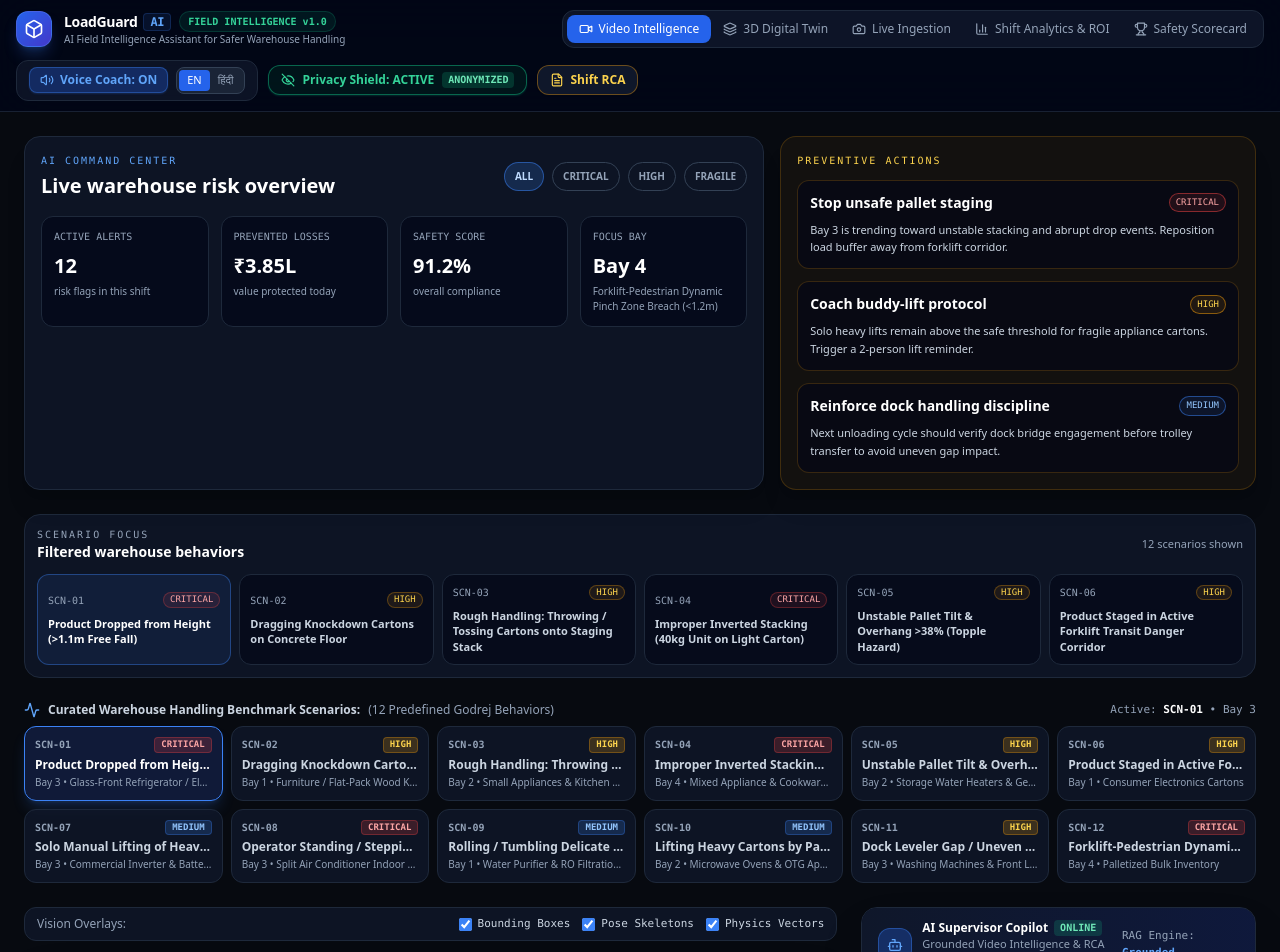
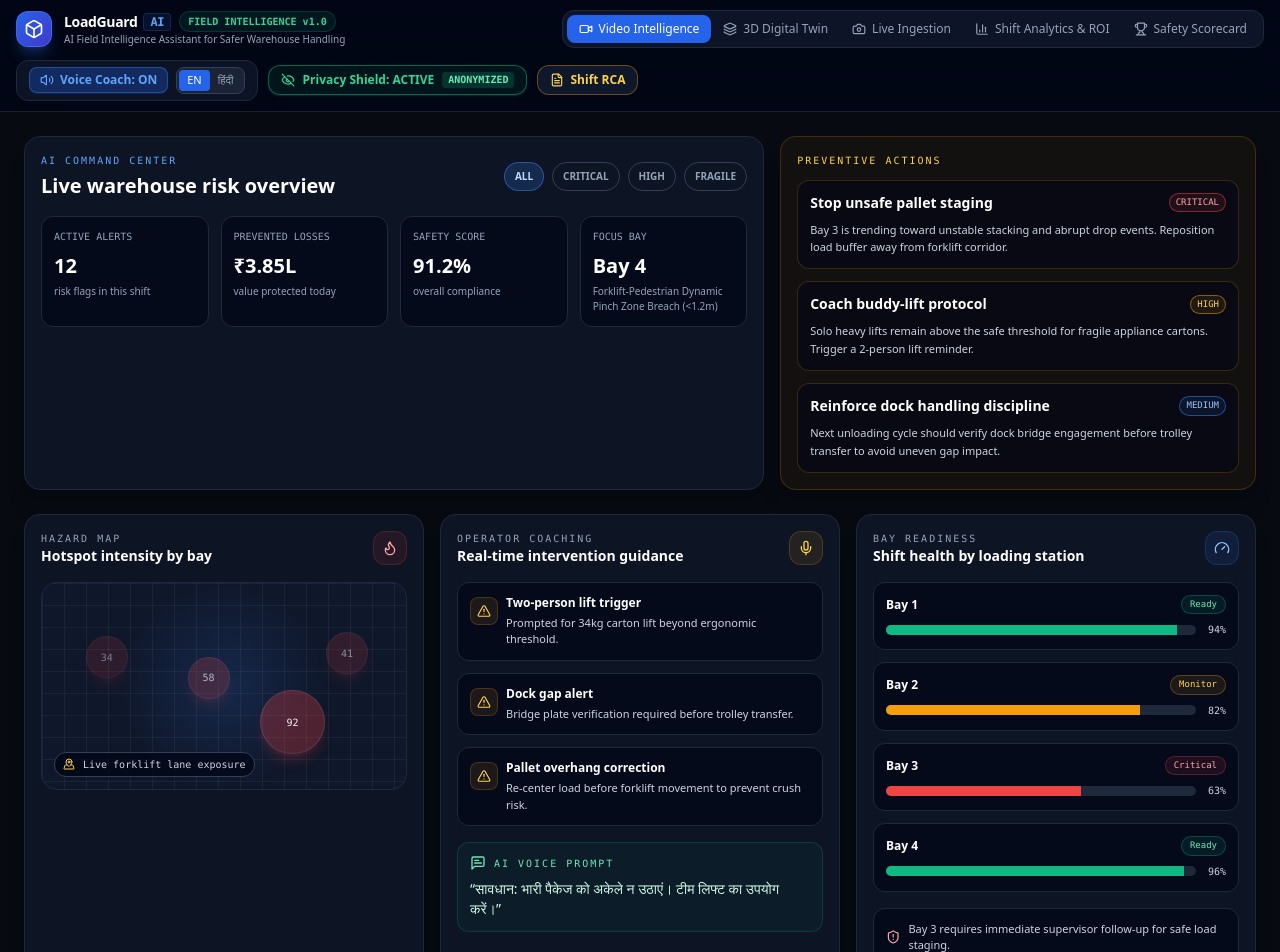
Before and after one commit to Aaditya1018/Intelligence-for-Warehouse-Handling, a React (Vite) app in the folder frontend/: page / in a window 1280 px wide. Shown: the top 952 px of the page. Built offline with nearby package versions, Linux system fonts and the light colour scheme.

Commit message:
feat: add bay hotspot and coaching dashboard

```diff
--- a/frontend/src/App.tsx
+++ b/frontend/src/App.tsx
@@ -12,6 +12,9 @@ import { SafetyScorecard } from './components/SafetyScorecard';
 import { RcaReportModal } from './components/RcaReportModal';
 import { VoiceAlertSystem } from './components/VoiceAlertSystem';
 import { PrivacyShieldToggle } from './components/PrivacyShieldToggle';
+import { HazardHeatmap } from './components/HazardHeatmap';
+import { OperatorCoachPanel } from './components/OperatorCoachPanel';
+import { BayReadinessPanel } from './components/BayReadinessPanel';
 
 import {
   Video,
@@ -287,6 +290,12 @@ export default function App() {
           </div>
         </div>
 
+        <div className="grid grid-cols-1 xl:grid-cols-3 gap-4">
+          <HazardHeatmap />
+          <OperatorCoachPanel />
+          <BayReadinessPanel />
+        </div>
+
         <div className="rounded-2xl border border-slate-800 bg-slate-900/80 p-3">
           <div className="flex items-center justify-between gap-3 mb-3">
             <div>
--- /dev/null
+++ b/frontend/src/components/BayReadinessPanel.tsx
@@ -0,0 +1,69 @@
+import React from 'react';
+import { CheckCircle2, Gauge, ShieldAlert } from 'lucide-react';
+
+const readiness = [
+  { bay: 'Bay 1', status: 'Ready', score: 94, color: 'emerald' },
+  { bay: 'Bay 2', status: 'Monitor', score: 82, color: 'amber' },
+  { bay: 'Bay 3', status: 'Critical', score: 63, color: 'red' },
+  { bay: 'Bay 4', status: 'Ready', score: 96, color: 'emerald' }
+];
+
+export const BayReadinessPanel: React.FC = () => {
+  return (
+    <div className="rounded-2xl border border-slate-800 bg-slate-900/80 p-4 shadow-xl">
+      <div className="flex items-center justify-between mb-4">
+        <div>
+          <p className="text-[10px] font-mono uppercase tracking-[0.2em] text-slate-400">Bay readiness</p>
+          <h3 className="text-sm font-bold text-white">Shift health by loading station</h3>
+        </div>
+        <div className="p-2 rounded-xl bg-blue-500/10 text-blue-300 border border-blue-500/20">
+          <Gauge className="w-4 h-4" />
+        </div>
+      </div>
+
+      <div className="space-y-3">
+        {readiness.map((item) => (
+          <div key={item.bay} className="rounded-xl border border-slate-800 bg-slate-950/70 p-3">
+            <div className="flex items-center justify-between gap-2">
+              <span className="text-xs font-bold text-white">{item.bay}</span>
+              <span className={`text-[9px] font-mono px-2 py-0.5 rounded-full border ${
+                item.color === 'emerald'
+                  ? 'border-emerald-500/30 text-emerald-300 bg-emerald-500/10'
+                  : item.color === 'amber'
+                  ? 'border-amber-500/30 text-amber-300 bg-amber-500/10'
+                  : 'border-red-500/30 text-red-300 bg-red-500/10'
+              }`}>{item.status}</span>
+            </div>
+
+            <div className="mt-2 flex items-center justify-between gap-3">
+              <div className="h-2.5 flex-1 rounded-full bg-slate-800 overflow-hidden">
+                <div
+                  className={`h-full ${
+                    item.color === 'emerald'
+                      ? 'bg-emerald-500'
+                      : item.color === 'amber'
+                      ? 'bg-amber-500'
+                      : 'bg-red-500'
+                  }`}
+                  style={{ width: `${item.score}%` }}
+                />
+              </div>
+              <span className="text-[10px] font-mono text-slate-300">{item.score}%</span>
+            </div>
+          </div>
+        ))}
+      </div>
+
+      <div className="mt-4 rounded-xl border border-slate-800 bg-slate-950/70 p-3">
+        <div className="flex items-center gap-2 text-slate-300">
+          {readiness.some((item) => item.status === 'Critical') ? (
+            <ShieldAlert className="w-4 h-4 text-red-300" />
+          ) : (
+            <CheckCircle2 className="w-4 h-4 text-emerald-300" />
+          )}
+          <span className="text-[11px]">Bay 3 requires immediate supervisor follow-up for safe load staging.</span>
+        </div>
+      </div>
+    </div>
+  );
+};
--- /dev/null
+++ b/frontend/src/components/HazardHeatmap.tsx
@@ -0,0 +1,53 @@
+import React from 'react';
+import { Flame, MapPinned } from 'lucide-react';
+
+const heatmapZones = [
+  { label: 'Bay 1', risk: 34, x: '12%', y: '26%' },
+  { label: 'Bay 2', risk: 58, x: '40%', y: '36%' },
+  { label: 'Bay 3', risk: 92, x: '60%', y: '52%' },
+  { label: 'Bay 4', risk: 41, x: '78%', y: '24%' }
+];
+
+export const HazardHeatmap: React.FC = () => {
+  return (
+    <div className="rounded-2xl border border-slate-800 bg-slate-900/80 p-4 shadow-xl">
+      <div className="flex items-center justify-between mb-4">
+        <div>
+          <p className="text-[10px] font-mono uppercase tracking-[0.2em] text-slate-400">Hazard map</p>
+          <h3 className="text-sm font-bold text-white">Hotspot intensity by bay</h3>
+        </div>
+        <div className="p-2 rounded-xl bg-red-500/10 text-red-300 border border-red-500/20">
+          <Flame className="w-4 h-4" />
+        </div>
+      </div>
+
+      <div className="relative h-52 rounded-2xl border border-slate-800 bg-[radial-gradient(circle_at_center,_rgba(59,130,246,0.18),_rgba(15,23,42,0.98)_50%)] p-3 overflow-hidden">
+        <div className="absolute inset-0 opacity-60" style={{
+          backgroundImage: 'linear-gradient(rgba(148,163,184,0.15) 1px, transparent 1px), linear-gradient(90deg, rgba(148,163,184,0.15) 1px, transparent 1px)',
+          backgroundSize: '22px 22px'
+        }} />
+
+        {heatmapZones.map((zone) => (
+          <div
+            key={zone.label}
+            className="absolute flex flex-col items-center justify-center rounded-full border border-white/10 bg-red-500/30 shadow-lg shadow-red-500/20"
+            style={{
+              left: zone.x,
+              top: zone.y,
+              width: `${Math.max(42, zone.risk * 0.7)}px`,
+              height: `${Math.max(42, zone.risk * 0.7)}px`,
+              opacity: `${Math.min(0.95, zone.risk / 100 + 0.1)}`
+            }}
+          >
+            <span className="text-[10px] font-mono text-white">{zone.risk}</span>
+          </div>
+        ))}
+
+        <div className="absolute bottom-3 left-3 flex items-center gap-2 rounded-xl border border-slate-700 bg-slate-950/80 px-2 py-1 text-[10px] font-mono text-slate-300">
+          <MapPinned className="w-3 h-3 text-amber-300" />
+          Live forklift lane exposure
+        </div>
+      </div>
+    </div>
+  );
+};
--- /dev/null
+++ b/frontend/src/components/OperatorCoachPanel.tsx
@@ -0,0 +1,48 @@
+import React from 'react';
+import { AlertTriangle, Mic, MessageSquareText } from 'lucide-react';
+
+const coachingTips = [
+  { title: 'Two-person lift trigger', detail: 'Prompted for 34kg carton lift beyond ergonomic threshold.' },
+  { title: 'Dock gap alert', detail: 'Bridge plate verification required before trolley transfer.' },
+  { title: 'Pallet overhang correction', detail: 'Re-center load before forklift movement to prevent crush risk.' }
+];
+
+export const OperatorCoachPanel: React.FC = () => {
+  return (
+    <div className="rounded-2xl border border-slate-800 bg-slate-900/80 p-4 shadow-xl">
+      <div className="flex items-center justify-between mb-4">
+        <div>
+          <p className="text-[10px] font-mono uppercase tracking-[0.2em] text-slate-400">Operator coaching</p>
+          <h3 className="text-sm font-bold text-white">Real-time intervention guidance</h3>
+        </div>
+        <div className="p-2 rounded-xl bg-amber-500/10 text-amber-300 border border-amber-500/20">
+          <Mic className="w-4 h-4" />
+        </div>
+      </div>
+
+      <div className="space-y-3">
+        {coachingTips.map((tip) => (
+          <div key={tip.title} className="rounded-xl border border-slate-800 bg-slate-950/70 p-3">
+            <div className="flex items-start gap-2">
+              <div className="mt-0.5 rounded-lg bg-amber-500/10 p-1.5 text-amber-300 border border-amber-500/20">
+                <AlertTriangle className="w-3.5 h-3.5" />
+              </div>
+              <div>
+                <p className="text-xs font-semibold text-white">{tip.title}</p>
+                <p className="mt-1 text-[11px] text-slate-300">{tip.detail}</p>
+              </div>
+            </div>
+          </div>
+        ))}
+      </div>
+
+      <div className="mt-4 rounded-xl border border-emerald-500/20 bg-emerald-500/5 p-3">
+        <div className="flex items-center gap-2 text-emerald-300">
+          <MessageSquareText className="w-4 h-4" />
+          <span className="text-[10px] font-mono uppercase tracking-[0.2em]">AI voice prompt</span>
+        </div>
+        <p className="mt-2 text-sm text-emerald-100">“सावधान: भारी पैकेज को अकेले न उठाएं। टीम लिफ्ट का उपयोग करें।”</p>
+      </div>
+    </div>
+  );
+};
```
